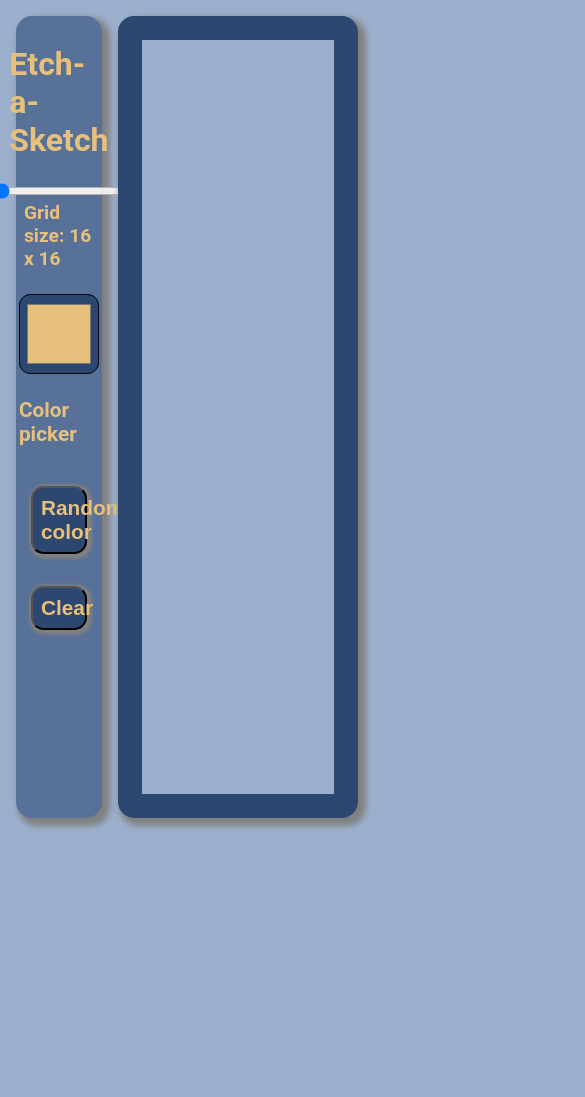
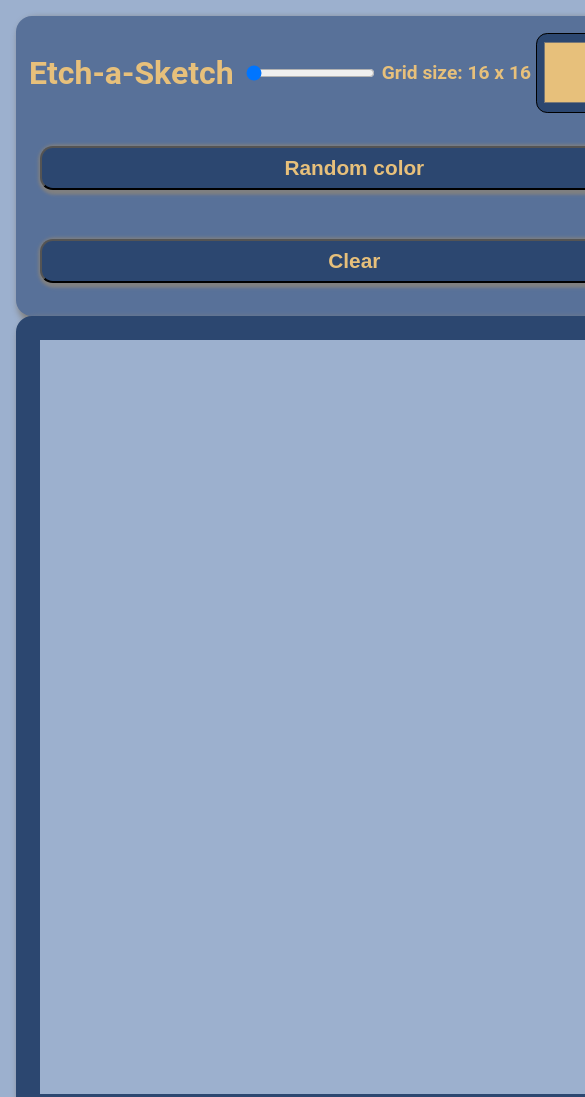
Before and after one commit to Pete-Fowler/etch-a-sketch, a plain HTML site: page index.html in a window 390 px wide. Shown: the top 1097 px of the page, 585 px wide, since content can reach past the window. Before the commit the page ends 844 px from the top, so only its background shows below. Drawn offline with Linux system fonts and the light colour scheme.

Commit message:
Add media query

```diff
--- a/style.css
+++ b/style.css
@@ -26,6 +26,7 @@
     justify-content: center;
     font-size: 1.2rem;
     font-weight: 700;
+    flex: 0 1 auto;
 }
 
 button {
@@ -39,6 +40,8 @@
     border-radius: .8rem;
     box-shadow: .1rem .1rem .2rem .2rem grey;
     transition: .4s;
+    flex: 0 1 auto;
+
 }
 
 button:hover {
@@ -59,6 +62,8 @@
     font-weight: 700;
     border-radius: .3rem;
     margin: 1.5rem;
+    flex: 0 1 auto;
+
 }
 
 #color-picker {
@@ -67,6 +72,8 @@
     padding: .3rem;
     background-color: #2C4770;
     border-radius: .7rem;
+    flex: 0 1 auto;
+
 }
 
 .container {
@@ -87,3 +94,30 @@
 .invis-box {
     width: 17%;
 }
+
+@media (max-width: 968px) {
+    body {
+        flex-direction: column;
+    }
+
+    .header {
+        flex-direction: row;
+        flex-wrap: wrap;
+        width: 95vh;
+        min-height: 20vh;
+        max-height: 300px;
+    }
+
+    h1 {
+        margin: 5px 5px;
+    }
+
+    .color-picker {
+        flex-direction: row;
+        margin: 0px 5px;
+    }
+    .slider-box {
+        flex-direction: column;
+        margin: 0px 5px;
+    }
+}
```
